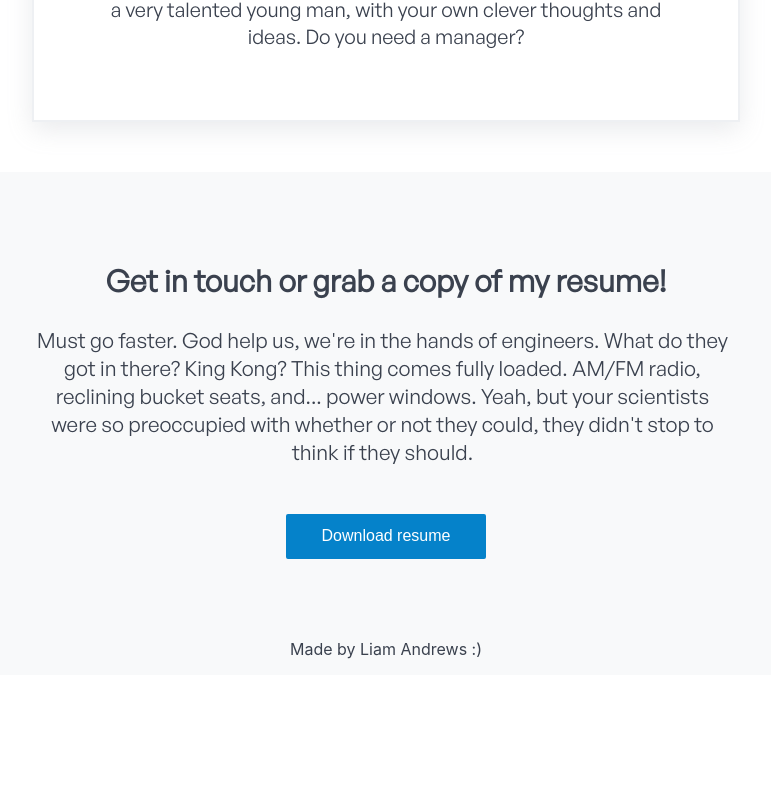
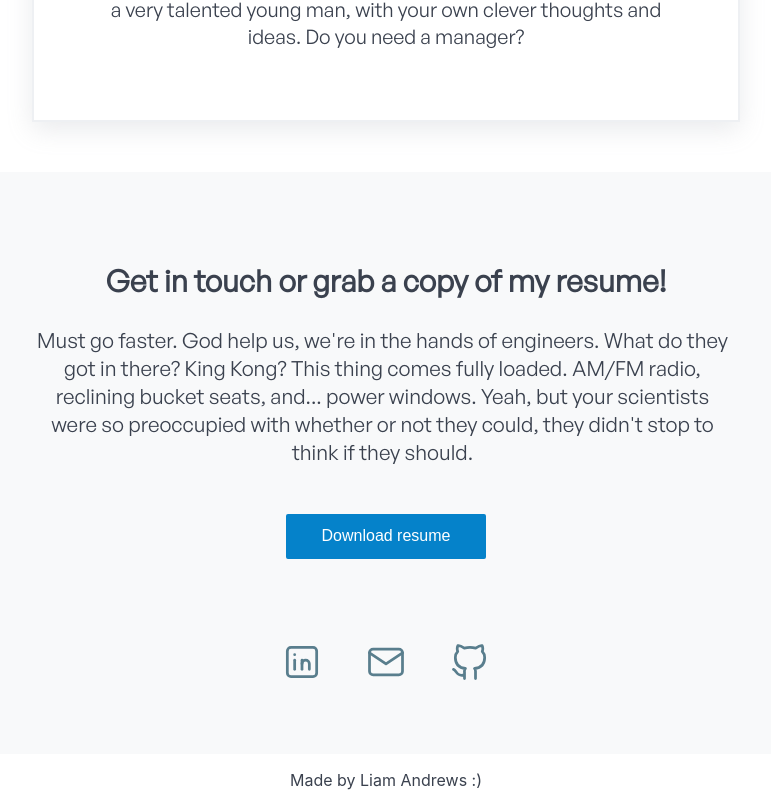
Before and after one commit to 8bitAndy/portfolio, a React (Create React App) app: page / in a window 1280 px wide. Shown: the part 1128-1934 px from the top of the page, without its empty margins (254-1025 px from the left). Before the commit the page ends 1803 px from the top, so only its background shows below. Built offline with nearby package versions, Linux system fonts and the light colour scheme.

Commit message:
Added SVG social links styling

```diff
--- a/src/App.scss
+++ b/src/App.scss
@@ -208,6 +208,22 @@
     width: 99%;
     font-size: 1.3rem;
   }
+
+  h3 {
+    font-weight: 400;
+  }
+}
+
+.linkLogo {
+  padding: 0px 20px 0px 20px;
+  transition: 0.3s;
+
+  &:hover {
+    stroke: $green-blue-crayola-hover;
+    cursor: pointer;
+    transition: 0.3s;
+    scale: 1.5;
+  }
 }
 
 .Projects {
@@ -217,7 +233,7 @@
   padding-bottom: 30px;
   background-color: $white;
 
-  h3{
+  h3 {
     font-size: 1.25rem;
   }
 
@@ -226,7 +242,7 @@
   }
 }
 
-.Project-content{
+.Project-content {
   display: flex;
   justify-content: center;
   height: 200px;
@@ -242,29 +258,31 @@
   height: 50px;
   transition: 1s;
 
-  &:hover{
+  &:hover {
     cursor: pointer;
     transition: 0.5s;
     border-color: $green-blue-crayola;
   }
 }
 
-.left{
+.left {
   transform: rotate(135deg);
   -webkit-transform: rotate(135deg);
 }
 
-.right{
+.right {
   transform: rotate(-45deg);
   -webkit-transform: rotate(-45deg);
 }
 
 .Footer {
-  background-color: $off-white;
+
+  background-color: $white;
   display: flex;
   justify-content: center;
   font-size: 1rem;
 }
+
 
 @media only screen and (max-width:1000px) {
   .Banner-text {
--- a/src/Contact.tsx
+++ b/src/Contact.tsx
@@ -8,7 +8,30 @@
                 <p>Must go faster. God help us, we're in the hands of engineers. What do they got in there? King Kong? This thing comes fully loaded. AM/FM radio, reclining bucket seats, and... power windows.
                     Yeah, but your scientists were so preoccupied with whether or not they could, they didn't stop to think if they should.</p>
                 <br />
-                <button id='my-portfolio'  className='Button-general'><a href={process.env.PUBLIC_URL + '/SoftwareResume.pdf'} download>Download resume</a></button>
+                <button id='my-portfolio' className='Button-general'><a href={process.env.PUBLIC_URL + '/SoftwareResume.pdf'} download>Download resume</a></button>
+                <br/>
+                <br/>
+                <br/>
+                <br/>
+                <svg xmlns="http://www.w3.org/2000/svg" className="linkLogo" width="44" height="44" viewBox="0 0 24 24" stroke-width="1.5" stroke="#597e8d" fill="none" stroke-linecap="round" stroke-linejoin="round">
+                    <path stroke="none" d="M0 0h24v24H0z" fill="none" />
+                    <rect x="4" y="4" width="16" height="16" rx="2" />
+                    <line x1="8" y1="11" x2="8" y2="16" />
+                    <line x1="8" y1="8" x2="8" y2="8.01" />
+                    <line x1="12" y1="16" x2="12" y2="11" />
+                    <path d="M16 16v-3a2 2 0 0 0 -4 0" />
+                </svg>
+
+                <svg xmlns="http://www.w3.org/2000/svg" className="linkLogo" width="44" height="44" viewBox="0 0 24 24" stroke-width="1.5" stroke="#597e8d" fill="none" stroke-linecap="round" stroke-linejoin="round">
+                    <path stroke="none" d="M0 0h24v24H0z" fill="none" />
+                    <rect x="3" y="5" width="18" height="14" rx="2" />
+                    <polyline points="3 7 12 13 21 7" />
+                </svg>
+
+                <svg xmlns="http://www.w3.org/2000/svg" className='linkLogo' width="44" height="44" viewBox="0 0 24 24" stroke-width="1.5" stroke="#597e8d" fill="none" stroke-linecap="round" stroke-linejoin="round">
+                    <path stroke="none" d="M0 0h24v24H0z" fill="none" />
+                    <path d="M9 19c-4.3 1.4 -4.3 -2.5 -6 -3m12 5v-3.5c0 -1 .1 -1.4 -.5 -2c2.8 -.3 5.5 -1.4 5.5 -6a4.6 4.6 0 0 0 -1.3 -3.2a4.2 4.2 0 0 0 -.1 -3.2s-1.1 -.3 -3.5 1.3a12.3 12.3 0 0 0 -6.2 0c-2.4 -1.6 -3.5 -1.3 -3.5 -1.3a4.2 4.2 0 0 0 -.1 3.2a4.6 4.6 0 0 0 -1.3 3.2c0 4.6 2.7 5.7 5.5 6c-.6 .6 -.6 1.2 -.5 2v3.5" />
+                </svg>
             </div>
         </div >
     )
```
